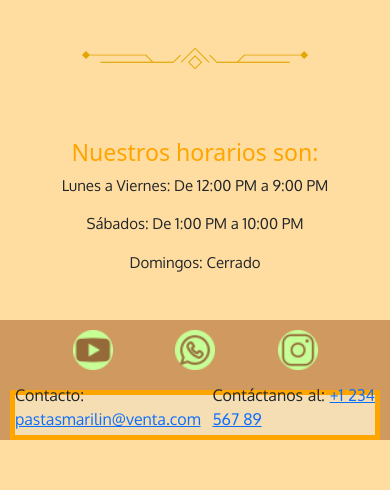
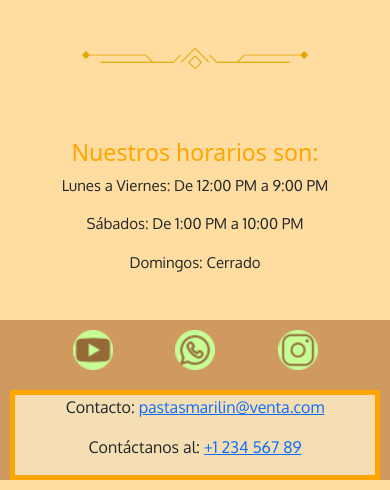
Before and after one commit to CamilaBrandalise/PastasMarilin, a website: page index.html in a window 390 px wide. Shown: the part 1839-2329 px from the top of the page. Before the commit the page ends 2289 px from the top, so only its background shows below. Drawn offline with nearby package versions, Linux system fonts and the light colour scheme.

Commit message:
acomode footer version movile

```diff
--- a/index.html
+++ b/index.html
@@ -127,19 +127,22 @@
       <div class="seccion-footer">
         <div class="redes">
           <a href="https://www.youtube.com/shorts/zGmhgABnYJY?feature=share" target="_blank">
-            <img img src="../assets/img/logotipo-youtube.png" alt="logotipo-instagram">
+            <img src="./assets/img/logotipo-youtube.png" alt="logotipo-instagram">
             </a>
           <a href="https://www.youtube.com/shorts/zGmhgABnYJY?feature=share" target="_blank">
-            <img src="../assets/img/logotipo-whatsapp.png" alt="logotipo-whatsapp">
+            <img src="./assets/img/logotipo-whatsapp.png" alt="logotipo-whatsapp">
             </a>
           <a href="https://www.youtube.com/shorts/zGmhgABnYJY?feature=share" target="_blank">
-            <img src="../assets/img/logotipo-instagram.png" alt="logotipo-youtube">
+            <img src="./assets/img/logotipo-instagram.png" alt="logotipo-youtube">
             </a>
         </div>
         <div class="telefono-correo">
-          <p>Contacto: <a href="mailto:pastasmarilin@venta.com" target="_blank">pastasmarilin@venta.com</a></p>
-          <p>Contáctanos al: <a href="tel:+123456789">+1 234 567 89</a></p>
-        </div>
+          <div>
+              <p>Contacto: <a href="mailto:pastasmarilin@venta.com" target="_blank" class="telefono-correo-div">pastasmarilin@venta.com</a></p>
+          </div>
+          <div>
+            <p>Contáctanos al: <a href="tel:+123456789" class="telefono-correo-div">+1 234 567 89</a></p>
+          </div>
       </div>
     </footer>
   <script src="https://cdn.jsdelivr.net/npm/bootstrap@5.3.5/dist/js/bootstrap.bundle.min.js" integrity="sha384-k6d4wzSIapyDyv1kpU366/PK5hCdSbCRGRCMv+eplOQJWyd1fbcAu9OCUj5zNLiq" crossorigin="anonymous"></script>
--- a/scss/_mediaquery.scss
+++ b/scss/_mediaquery.scss
@@ -95,6 +95,7 @@ flex-direction: column;
                     width: 100%;
                     }
         }
+    }
         .color-boton {
             width: 100%;
             height: 50px;
@@ -108,7 +109,14 @@ flex-direction: column;
 
         /*PIE DE PAGINA*/
         .telefono-correo{
-        flex-direction: column;
+    display: flex !important;
+    flex-direction: column !important;
+    align-items: center;
+    justify-content: center;
+    }
+    .telefono-correo-div {
+        width: 100%;
+        text-align: center;
+        margin: 5px 0;
+    }
         }
-        }
-    }
--- a/scss/layout/_generales.scss
+++ b/scss/layout/_generales.scss
@@ -89,9 +89,13 @@ p{
 .telefono-correo {
     @extend %flexrow;
     @extend %bordes;
-    height: 50px;
+    height: auto;
     justify-content: space-evenly;
     align-items: center;
     background-color: wheat;
     margin: 10px;
 }
+
+.telefono-correo-div{
+    flex: 1 1 50%
+}
```
Also changed, not shown: pages/canalyoutube.html (+1 -1 lines), pages/contacto.html (+1 -1 lines), pages/nuestrahistoria.html (+1 -1 lines), pages/productos.html (+1 -1 lines), css/style.css, 1 other file.
